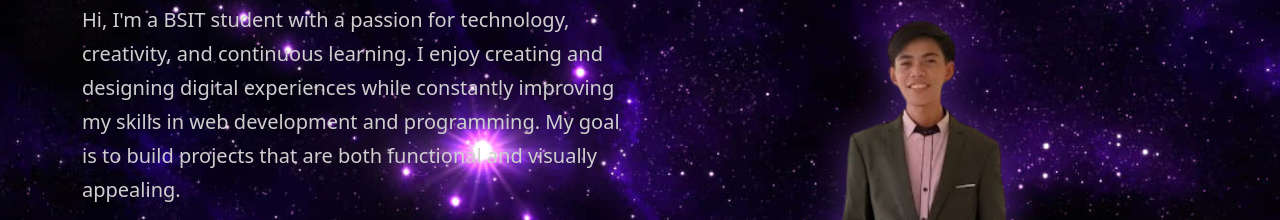
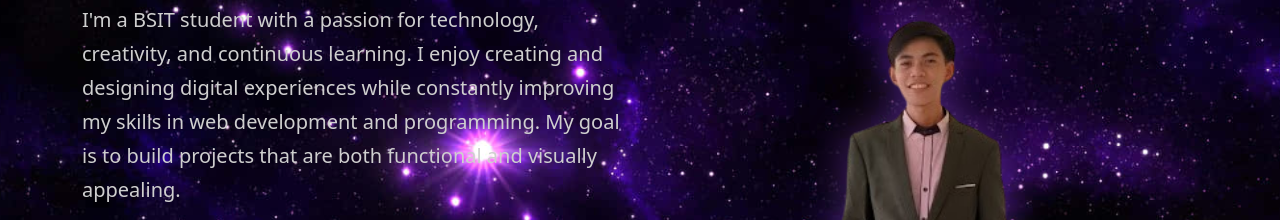
Before and after one commit to JovietG/Portfolio, a plain HTML site: page index.html in a window 1280 px wide. Shown: the part 293-513 px from the top of the page. Drawn offline with nearby package versions, Linux system fonts and the light colour scheme.

Commit message:
index.html

```diff
--- a/index.html
+++ b/index.html
@@ -55,7 +55,7 @@
                 <div class="col-lg-6 col-12">
                     <h1>Hi, I'm <span class="purple">Joviet Bitang Getalla</span></h1>
                     <p>
-                        Hi, I'm a BSIT student with a passion for technology, creativity, and continuous learning.
+                        I'm a BSIT student with a passion for technology, creativity, and continuous learning.
                         I enjoy creating and designing digital experiences while constantly improving my skills in web development and programming.
                         My goal is to build projects that are both functional and visually appealing.
                     </p>
```
